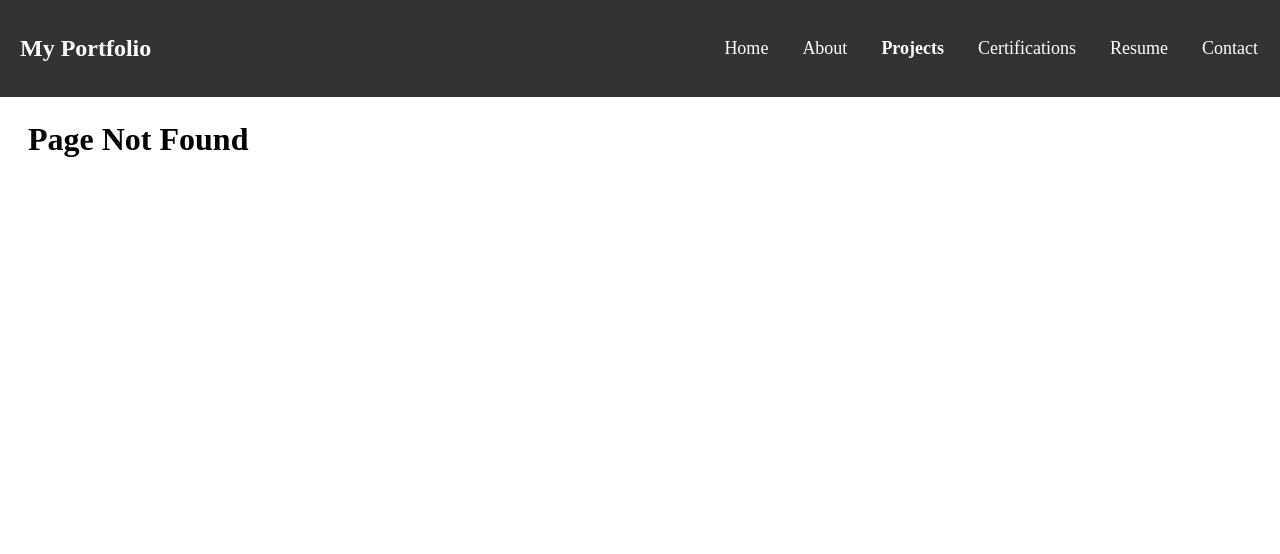
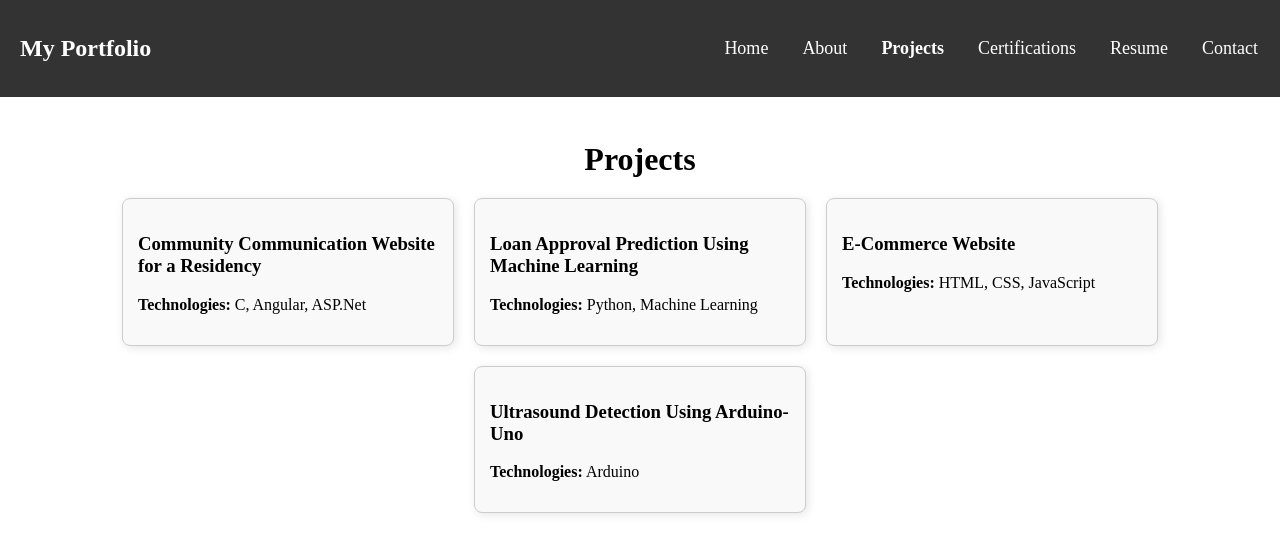
Before and after one commit to 19kummitha/Portfolio_React, a React (Vite) app: page /projects in a window 1280 px wide. Before the commit this address had no page. Shown: the top 554 px of the page. Built offline with nearby package versions, Linux system fonts and the light colour scheme.

Commit message:
added project description to the projects component.

```diff
--- /dev/null
+++ b/src/Components/Certifications.jsx
@@ -0,0 +1,5 @@
+export default function Certifications() {
+  return (
+    <div>Certifications</div>
+  )
+}
--- a/src/Components/Home.jsx
+++ b/src/Components/Home.jsx
@@ -1,5 +1,8 @@
 export default function  Home() {
   return (
-    <div> welcome to Home page</div>
+    <>
+    <h1>Kummitha Venkata Koti Reddy</h1>
+
+    </>
   )
 }
--- a/src/Components/Projects.jsx
+++ b/src/Components/Projects.jsx
@@ -0,0 +1,91 @@
+import { useState } from "react";
+
+const projects = [
+  {
+    title: "Community Communication Website for a Residency",
+    technologies: "C, Angular, ASP.Net",
+    description: [
+      "Weather Forecast API is used to display the current weather situation.",
+      "The Community Communication in a residency is most important for the residents and admins.",
+      "Includes features like residents’ complaints, request services, events, bill payments, etc.",
+    ],
+  },
+  {
+    title: "Loan Approval Prediction Using Machine Learning",
+    technologies: "Python, Machine Learning",
+    description: [
+      "Used various machine learning algorithms like Gaussian Naive Bayes, Random Forest, Decision Tree, KNN, and Logistic Regression.",
+      "Gaussian Naive Bayes achieved superior accuracy.",
+    ],
+  },
+  {
+    title: "E-Commerce Website",
+    technologies: "HTML, CSS, JavaScript",
+    description: [
+      "An application that shows products according to the user’s input.",
+      "This project includes only the frontend of an E-commerce website.",
+    ],
+  },
+  {
+    title: "Ultrasound Detection Using Arduino-Uno",
+    technologies: "Arduino",
+    description: [
+      "This project is designed to detect theft in places like museums and banks.",
+      "Helps protect valuable assets from theft and damages.",
+    ],
+  },
+];
+
+export default function Projects() {
+  // Keep track of which project is expanded
+  const [expandedProject, setExpandedProject] = useState(null);
+
+  const handleProjectClick = (index) => {
+    setExpandedProject((prevIndex) => (prevIndex === index ? null : index)); // Toggle
+  };
+
+  return (
+    <div style={{ padding: "20px", textAlign: "center" }}>
+      <h1 style={{ marginBottom: "20px" }}>Projects</h1>
+      <div
+        style={{
+          display: "flex",
+          flexWrap: "wrap",
+          justifyContent: "center",
+          gap: "20px",
+        }}
+      >
+        {projects.map((project, index) => (
+          <div
+            key={index}
+            onClick={() => handleProjectClick(index)}
+            style={{
+              width: "300px",
+              border: "1px solid #ccc",
+              borderRadius: "8px",
+              padding: "15px",
+              boxShadow: "2px 2px 10px rgba(0,0,0,0.1)",
+              textAlign: "left",
+              backgroundColor:
+                expandedProject === index ? "#eef6ff" : "#f9f9f9",
+              cursor: "pointer",
+              transition: "0.3s",
+            }}
+          >
+            <h3>{project.title}</h3>
+            <p>
+              <strong>Technologies:</strong> {project.technologies}
+            </p>
+            {expandedProject === index && (
+              <ul style={{ marginTop: "10px" }}>
+                {project.description.map((point, idx) => (
+                  <li key={idx}>{point}</li>
+                ))}
+              </ul>
+            )}
+          </div>
+        ))}
+      </div>
+    </div>
+  );
+}
--- a/src/Components/about.jsx
+++ b/src/Components/about.jsx
@@ -1,7 +1,24 @@
-import React from 'react'
-
-export default function about() {
+export default function About() {
   return (
-    <div>about</div>
-  )
+    <>
+      <p>
+        I am working as software developer-1 in Ust from past 8months, in these
+        eight months of experience i have learnt so many new things that would
+        effect role and career. Seniors in my team are helping to get more
+        familiarity with all the workflows inside a team.
+      </p>
+      <p>
+        I graduated from Saveetha University with the Bachelor Degree(B.E) in
+        the field of Computer Science and Engineering.
+      </p>
+      <p>
+        During my college days I have done three projects in which one is my
+        final year project, it includes research.
+      </p>
+      <p>
+        After coming to ust, I had training for 8months and I have done one
+        capstone project which included skills learnt like dotnet and Angular
+      </p>
+    </>
+  );
 }
--- a/src/PRoutes.jsx
+++ b/src/PRoutes.jsx
@@ -1,12 +1,16 @@
 import { Routes, Route } from "react-router-dom";
 import Contact from "./Components/Contact";
 import Home from "./Components/Home";
+import Projects from "./Components/Projects";
+import About from "./Components/about";
 export default function PRoutes() {
   return (
     <Routes>
-      <Route path="/" element={<Home/>} />  {/* Home Page */}
-      <Route path="/contact" element={<Contact />} />  {/* Contact Page */}
-      <Route path="*" element={<h1>Page Not Found</h1>} />  {/* 404 Route */}
+      <Route path="/" element={<Home />} />
+      <Route path="/contact" element={<Contact />} />
+      <Route path="/about" element={<About />} />
+      <Route path="/projects" element={<Projects />} />
+      <Route path="*" element={<h1>Page Not Found</h1>} />
     </Routes>
   );
 }
```
